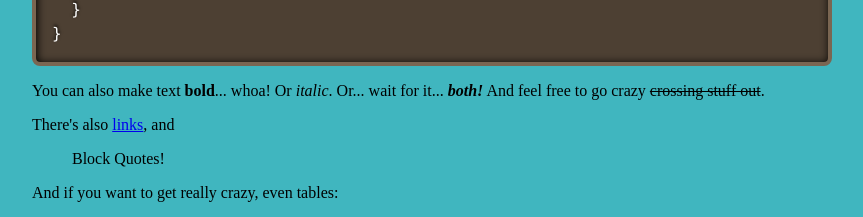
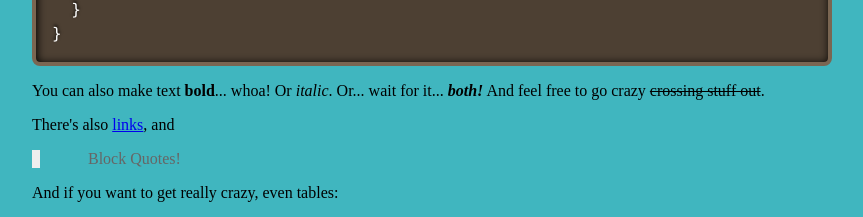
Before and after one commit to errami01/markdown-previewer, a React (Create React App) app: page / in a window 1280 px wide. Shown: the part 806-1023 px from the top of the page, without its empty margins (208-1071 px from the left). Built offline with nearby package versions, Linux system fonts and the light colour scheme.

Commit message:
Style blockquote

```diff
--- a/src/App.css
+++ b/src/App.css
@@ -64,3 +64,9 @@ textarea{
     border: 1px solid #ccc;
     padding: 5px;
   }
+  blockquote {
+    color: #666;
+    margin: 0;
+    padding-left: 3em;
+    border-left: 0.5em #eee solid;
+}
```
